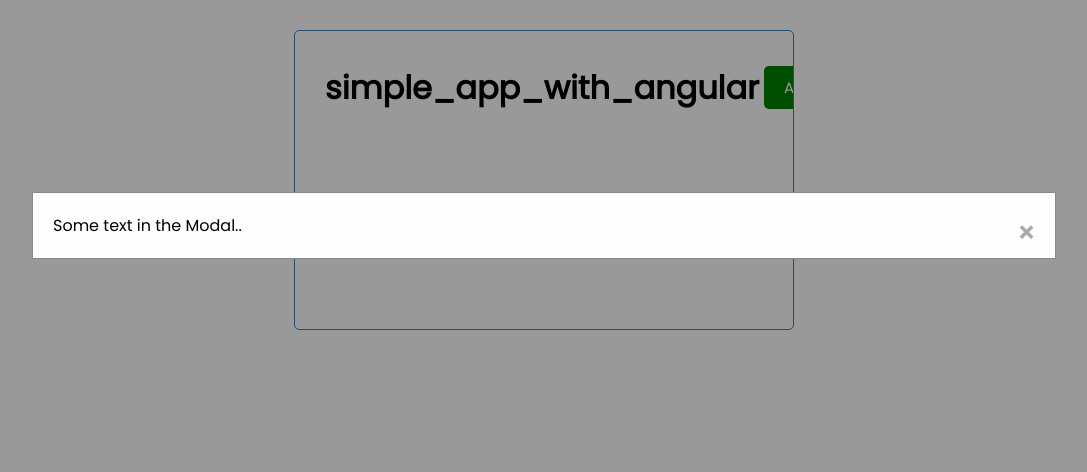
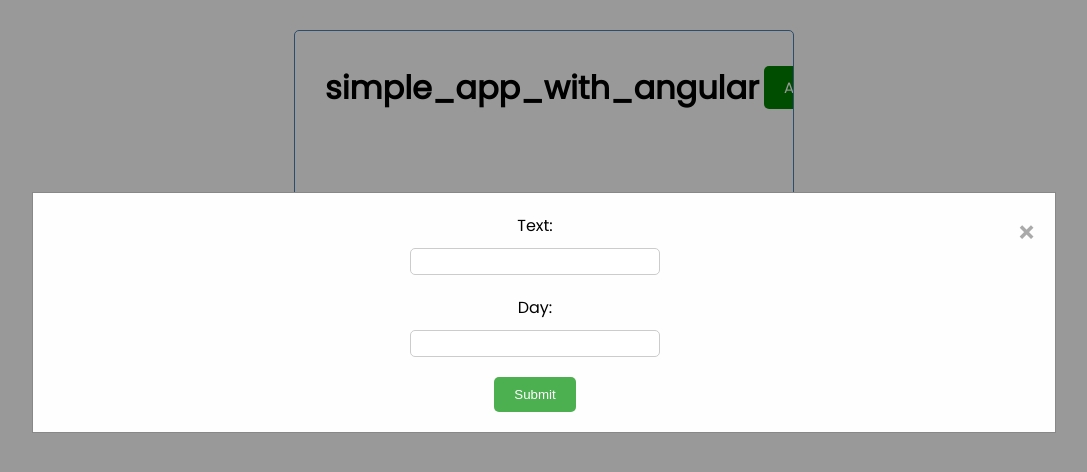
Before and after one commit to marouaneXan/task_tracker_with_angular, an Angular app: page / in a window 1280 px wide. Shown: the top 472 px of the page, without its empty margins (96-1183 px from the left). Built offline with nearby package versions, Linux system fonts and the light colour scheme; no server answers.

Commit message:
add 2 input with some style

```diff
--- a/src/app/components/modal-add-task/modal-add-task.component.css
+++ b/src/app/components/modal-add-task/modal-add-task.component.css
@@ -34,3 +34,30 @@
     text-decoration: none;
     cursor: pointer;
   }
+
+  form {
+    display: flex;
+    flex-direction: column;
+    align-items: center;
+}
+label {
+    margin-bottom: 10px;
+}
+input[type="text"], input[type="email"] {
+    padding: 5px;
+    border: 1px solid #ccc;
+    border-radius: 5px;
+    margin-bottom: 20px;
+    width: 250px;
+}
+input[type="submit"] {
+    background-color: #4CAF50;
+    color: white;
+    border: none;
+    border-radius: 5px;
+    padding: 10px 20px;
+    cursor: pointer;
+}
+input[type="submit"]:hover {
+    background-color: #3e8e41;
+}
--- a/src/app/components/modal-add-task/modal-add-task.component.html
+++ b/src/app/components/modal-add-task/modal-add-task.component.html
@@ -1,6 +1,12 @@
 <div class="modal">
     <div class="modal-content">
       <span class="close">&times;</span>
-      <p>Some text in the Modal..</p>
+      <form>
+        <label for="name">Text:</label>
+        <input type="text" id="text" name="text" required>
+        <label for="day">Day:</label>
+        <input type="text" id="day" name="day" required>
+        <input type="submit">
+      </form>
     </div>
 </div>
```
